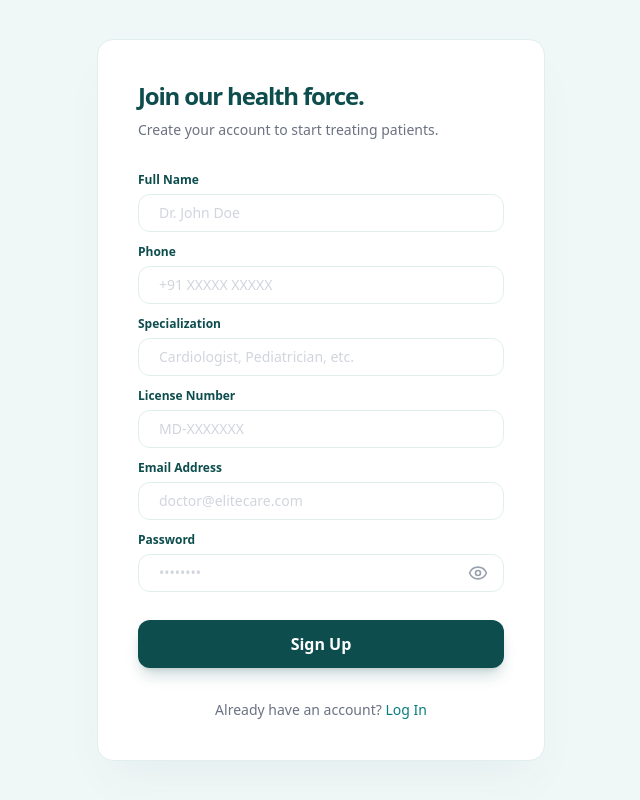
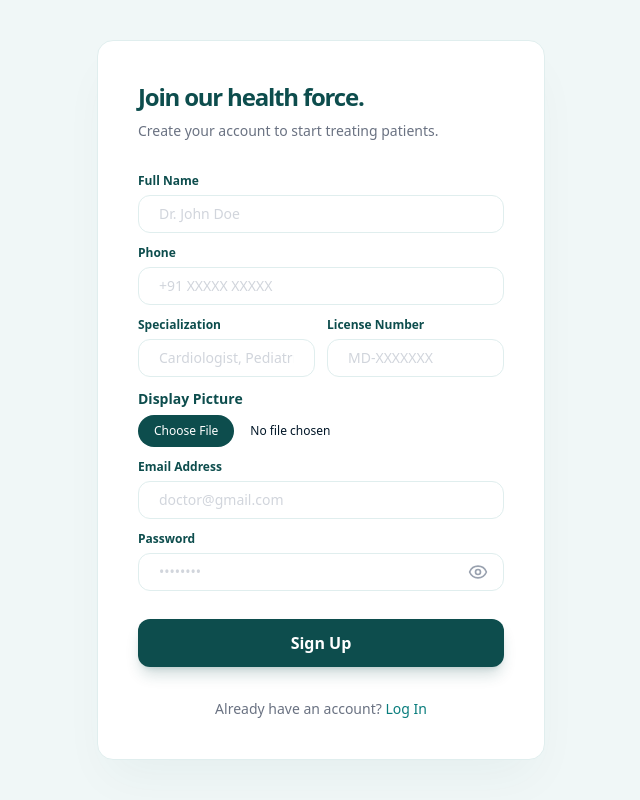
Before and after one commit to ks-fsdev/HHHomeCare, a Next.js app: page /register in a window 1280 px wide. Shown: the whole page, without its empty margins (319-959 px from the left). Built offline with nearby package versions, Linux system fonts and the light colour scheme.

Commit message:
congifured the auth and log in forms

```diff
--- a/src/app/(main)/layout.tsx
+++ b/src/app/(main)/layout.tsx
@@ -1,18 +1,15 @@
 import Header from "@/app/components/Header";
 import "@/app/globals.css";
 
-export default function RootLayout({
+export default function MainLayout({
   children,
-}: Readonly<{
+}: {
   children: React.ReactNode;
-}>) {
+}) {
   return (
-    <html lang="en" suppressHydrationWarning>
-      <body className="antialiased">
-        <Header />
-
-        <main>{children}</main>
-      </body>
-    </html>
+    <>
+      <Header />
+      <main>{children}</main>
+    </>
   );
 }
--- a/src/app/components/AuthForm.tsx
+++ b/src/app/components/AuthForm.tsx
@@ -2,6 +2,8 @@
 import InputField from "./Input";
 import Link from "next/link";
 import { motion } from "framer-motion";
+import { useRouter } from "next/navigation";
+import { useState } from "react";
 
 interface AuthFormProps {
   type: "login" | "register";
@@ -9,14 +11,43 @@ interface AuthFormProps {
 
 export default function AuthForm({ type }: AuthFormProps) {
   const isLogin = type === "login";
+  const router = useRouter();
+  const [isLoading, setIsLoading] = useState(false);
 
-  const handleSubmit = (e: React.SyntheticEvent<HTMLFormElement>) => {
+  const handleSubmit = async (e: React.SyntheticEvent<HTMLFormElement>) => {
     e.preventDefault();
+    setIsLoading(true);
+
+    try {
       const formData = new FormData(e.currentTarget);
-    const data = Object.fromEntries(formData.entries());
 
-    // * will add backend later
-    console.log(`Executing ${type}...`, data);
+      const endpont = isLogin ? "/api/login" : "/api/register";
+
+      const options: RequestInit = isLogin
+        ? {
+            method: "POST",
+            headers: { "Content-Type": "application/json" },
+            body: JSON.stringify(Object.fromEntries(formData)),
+          }
+        : {
+            method: "POST",
+            body: formData,
+          };
+
+      const res = await fetch(endpont, options);
+
+      const result = await res.json();
+
+      if (result.success) {
+        console.log(`${type} Successful:`, result.data);
+        router.push("/");
+      } else {
+        alert(result.error || "Something went wrong.");
+      }
+    } catch (error) {
+    } finally {
+      setIsLoading(false);
+    }
   };
 
   return (
@@ -49,6 +80,7 @@ export default function AuthForm({ type }: AuthFormProps) {
               type="tel"
               placeholder="+91 XXXXX XXXXX"
             />
+            <div className="md:flex gap-3">
               <InputField
                 label="Specialization"
                 name="specialization"
@@ -62,13 +94,26 @@ export default function AuthForm({ type }: AuthFormProps) {
                 placeholder="MD-XXXXXXX"
                 required
               />
+            </div>
+
+            <div className="flex flex-col gap-1.5">
+              <label className="text-sm font-bold text-primary">
+                Display Picture
+              </label>
+              <input
+                type="file"
+                name="displayPicture"
+                accept="image/*"
+                className="text-xs file:mr-4 file:py-2 file:px-4 file:rounded-full file:border-0 file:bg-primary file:text-white cursor-pointer"
+              />
+            </div>
           </>
         )}
         <InputField
           label="Email Address"
           name="email"
           type="email"
-          placeholder="doctor@elitecare.com"
+          placeholder="doctor@gmail.com"
           required
         />
         <InputField
--- a/src/app/components/Header.tsx
+++ b/src/app/components/Header.tsx
@@ -67,9 +67,9 @@ export default function LuxuryHeader() {
 
         <div className="flex items-center gap-8">
           {!isLoggedIn && (
-            <button className="hidden cursor-pointer sm:block text-sm font-bold text-[#0D4D4D] hover:opacity-60 transition-opacity">
+            <Link href='/login' className="hidden cursor-pointer sm:block text-sm font-bold text-[#0D4D4D] hover:opacity-60 transition-opacity">
               Doctor Log in
-            </button>
+            </Link>
           )}
 
           <motion.button
```
Lines whose indentation alone changed are shown as unchanged.
